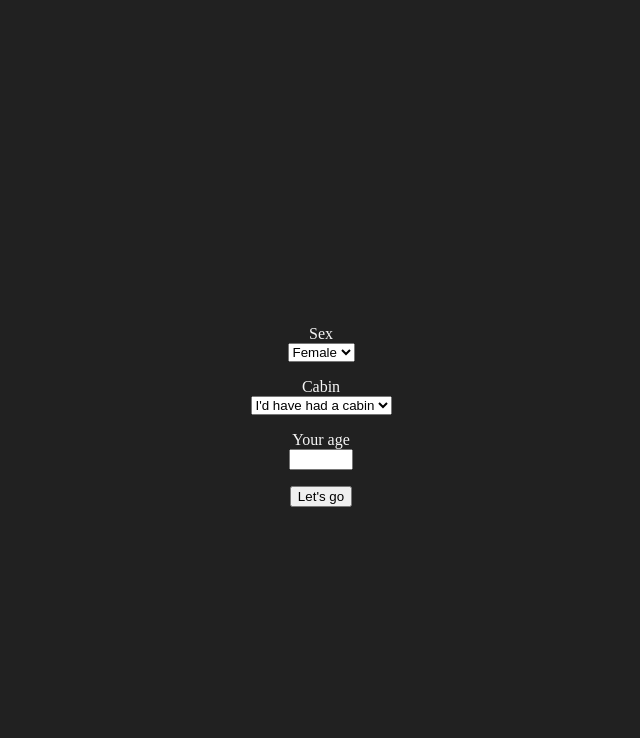
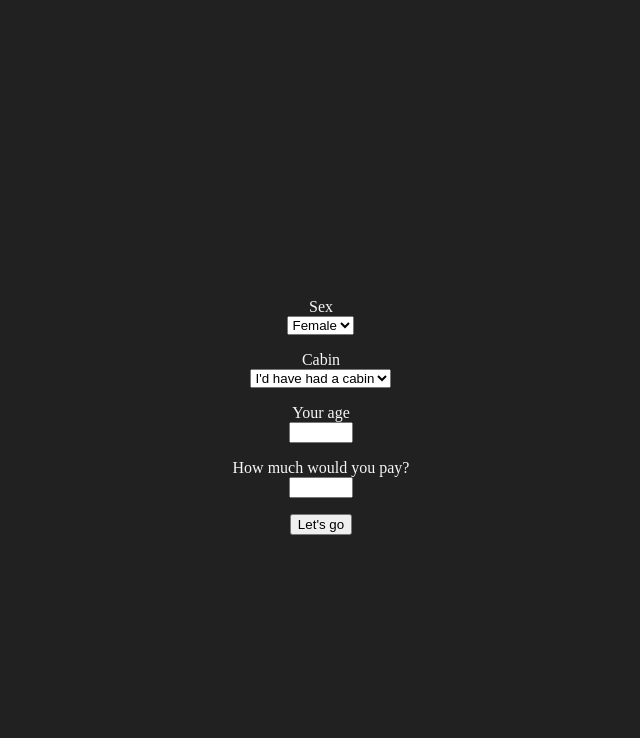
Before and after one commit to BakiRhina/TitanicWebApp, a Flask app: page / in a window 1280 px wide. Shown: the top 738 px of the page, without its empty margins (319-959 px from the left). Run offline with Flask 3, Linux system fonts and the light colour scheme.

Commit message:
feat: fare added

```diff
--- a/app/templates/home.html
+++ b/app/templates/home.html
@@ -31,6 +31,10 @@
       <label for="age">Your age</label><br>
       <input type="number" name="age" id="age" min="0" max="100"><br>
     </p>
+    <p>
+      <label for="fare">How much would you pay?</label><br>
+      <input type="number" name="fare" id="fare" min="0" max="300"><br>
+    </p>
     <div>
       <input type="submit" value="Let's go">
     </div>
```
